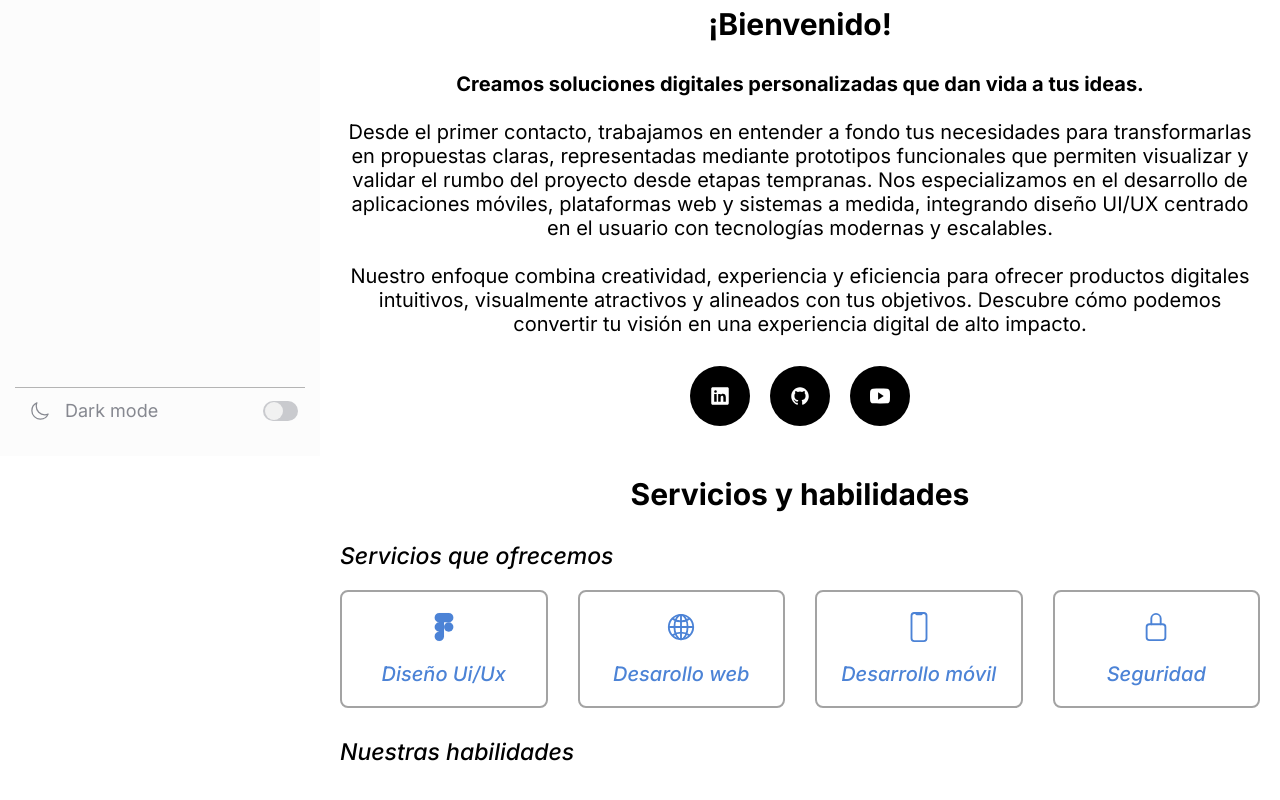
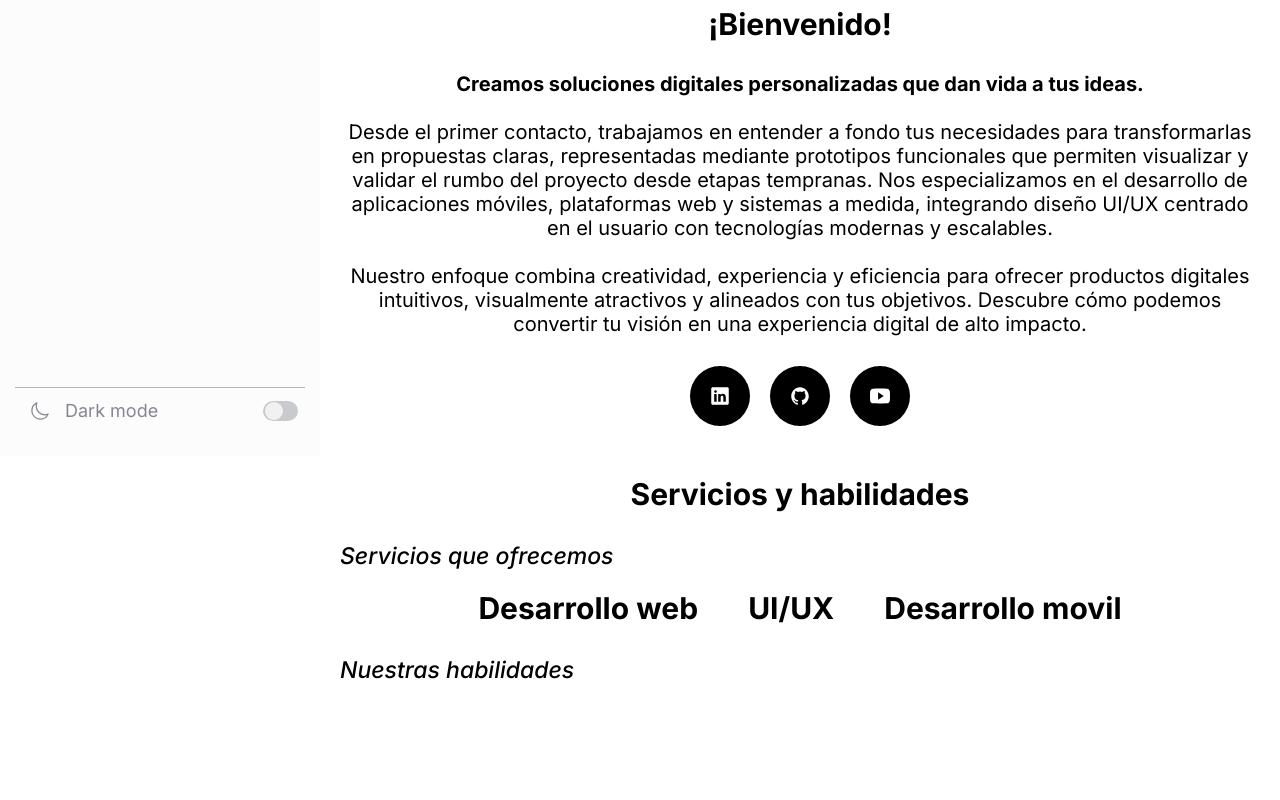
Before and after one commit to Wolf-Systems/WolfTechnologies, a website built with webpack: page src/index.html in a window 1280 px wide. Shown: the part 344-1144 px from the top of the page. Built offline with nearby package versions, Linux system fonts and the light colour scheme.

Commit message:
WTW-feat-component card

```diff
--- /dev/null
+++ b/src/components/card/card.js
@@ -0,0 +1,9 @@
+
+
+export const Card = (title, gif, description) => {
+    const htmlComponent = `
+        <div class=''>
+            <h1>${title}</h1>
+        </div>`;
+    return htmlComponent;
+}
--- /dev/null
+++ b/src/data/servicios.js
@@ -0,0 +1,18 @@
+export const servicesData = [
+    {
+        id: 'desarrolloWeb',
+        title: 'Desarrollo web',
+        description: 'Desarrollamos aplicaciones web o sitios web'
+    },
+    {
+        id: 'uiux',
+        title: 'UI/UX',
+        description: 'Desarrollamos aplicaciones web o sitios web'
+    },
+    {
+        id: 'desarrolloMovil',
+        title: 'Desarrollo movil',
+        description: 'Desarrollamos aplicaciones'
+    },
+
+]
--- a/src/index.html
+++ b/src/index.html
@@ -7,7 +7,8 @@
     <title>Wolf Technologies</title>
     <link rel="shortcut icon" href="resources/Icono.png" type="image/x-icon">
 
-    <link rel="stylesheet" href="styles/styles.css">
+    <!-- <link rel="stylesheet" href="styles/styles.css"> -->
+    <!-- <link rel="stylesheet" href="./page/servicios/sercivios.css"> -->
 </head>
 
 <body>
@@ -122,16 +123,14 @@
 
             <div class="serhab-contaner">
                 <span>Servicios que ofrecemos</span>
-                <div class="grid">
-                    <div class="cont">
-                        <!-- Div que abre el modal -->
+                <!-- <div class="grid"> -->
+                <!-- <div class="cont">
                         <div class="card" id="abrir-modal">
                             <ion-icon name="logo-figma"></ion-icon>
 
                             <span>Diseño Ui/Ux</span>
                         </div>
 
-                        <!-- Modal de servicios -->
                         <div id="modal-servicios" class="modal">
                             <div class="modal-container">
                                 <div class="modal-header">
@@ -204,10 +203,11 @@
                                 </div>
                             </div>
                         </div>
-                    </div>
+                    </div> -->
 
+                <div id="card-services"></div>
+                <!--
                     <div class="cont">
-                        <!-- Div que abre el modal -->
                         <div class="card">
                             <ion-icon name="globe-outline"></ion-icon>
 
@@ -216,7 +216,6 @@
                     </div>
 
                     <div class="cont">
-                        <!-- Div que abre el modal -->
                         <div class="card">
                             <ion-icon name="phone-portrait-outline"></ion-icon>
 
@@ -225,14 +224,14 @@
                     </div>
 
                     <div class="cont">
-                        <!-- Div que abre el modal -->
                         <div class="card">
                             <ion-icon name="lock-closed-outline"></ion-icon>
 
                             <span>Seguridad</span>
                         </div>
-                    </div>
-                </div>
+                    </div> -->
+
+                <!-- </div> -->
             </div>
 
             <div class="serhab-contaner">
--- a/src/index.js
+++ b/src/index.js
@@ -1,3 +1,6 @@
+import './page/servicios/servicios'
+import './styles.css'
+
 const cloud = document.getElementById("cloud");
 const barraLateral = document.querySelector(".barra-lateral");
 const spans = document.querySelectorAll("span");
--- /dev/null
+++ b/src/page/servicios/servicios.css
@@ -0,0 +1,7 @@
+.wrapper-cards {
+    display: flex;
+    gap: 50px;
+
+    flex-direction: row;
+    justify-content: center;
+}
--- /dev/null
+++ b/src/page/servicios/servicios.js
@@ -0,0 +1,23 @@
+import { Card } from "../../components/card/card";
+import { servicesData } from "../../data/servicios";
+import './servicios.css';
+
+const cardServicios = document.getElementById('card-services');
+
+
+const rowCards = () => {
+    let services = '';
+
+    const wrapper = document.createElement('div')
+    wrapper.classList.add('wrapper-cards');
+
+    servicesData.forEach(
+        service => services += Card(service.title, service.description)
+    );
+
+    wrapper.innerHTML = services;
+
+    cardServicios.appendChild(wrapper);
+}
+
+rowCards();
```
